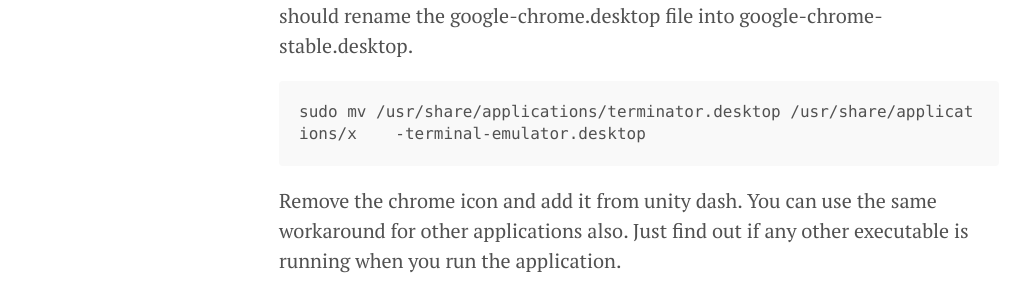
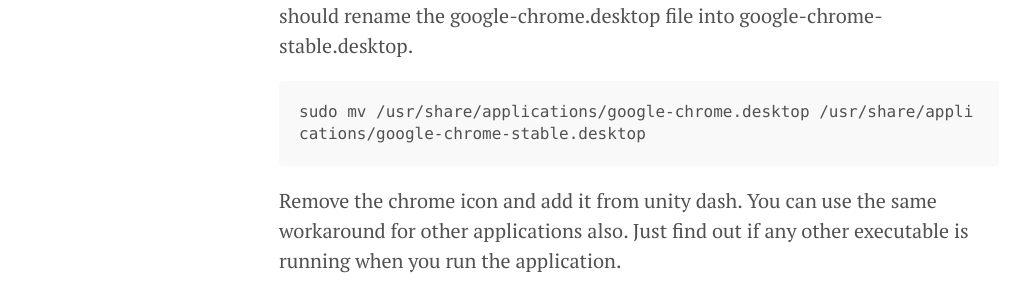
Before and after one commit to arunhedcet/arunhedcet.github.io, a Jekyll site: the page built from _posts/2015-07-25-How-to-fix-double-icons-issue-in-plank-and-docky.md, in a window 1280 px wide. Shown: the part 983-1277 px from the top of the page, without its empty margins (1-1026 px from the left). Built offline with Jekyll 4.4.1, drawn with Linux system fonts in a browser that asks for light colours; Markdown is read by kramdown in place of the engine named in the settings; comment, search, counter and statistics services are not loaded.

Commit message:
Update 2015-07-25-How-to-fix-double-icons-issue-in-plank-and-docky.md

```diff
--- a/_posts/2015-07-25-How-to-fix-double-icons-issue-in-plank-and-docky.md
+++ b/_posts/2015-07-25-How-to-fix-double-icons-issue-in-plank-and-docky.md
@@ -17,6 +17,6 @@ The desktop file corresponding to terminator should be renamed to x-terminal-emu
 
 The same issue can be seen with google chrome browser. To solve this you should rename the google-chrome.desktop file into google-chrome-stable.desktop.
 
-    sudo mv /usr/share/applications/terminator.desktop /usr/share/applications/x    -terminal-emulator.desktop
+    sudo mv /usr/share/applications/google-chrome.desktop /usr/share/applications/google-chrome-stable.desktop
 
 Remove the chrome icon and add it from unity dash. You can use the same workaround for other applications also. Just find out if any other executable is running when you run the application.
```
